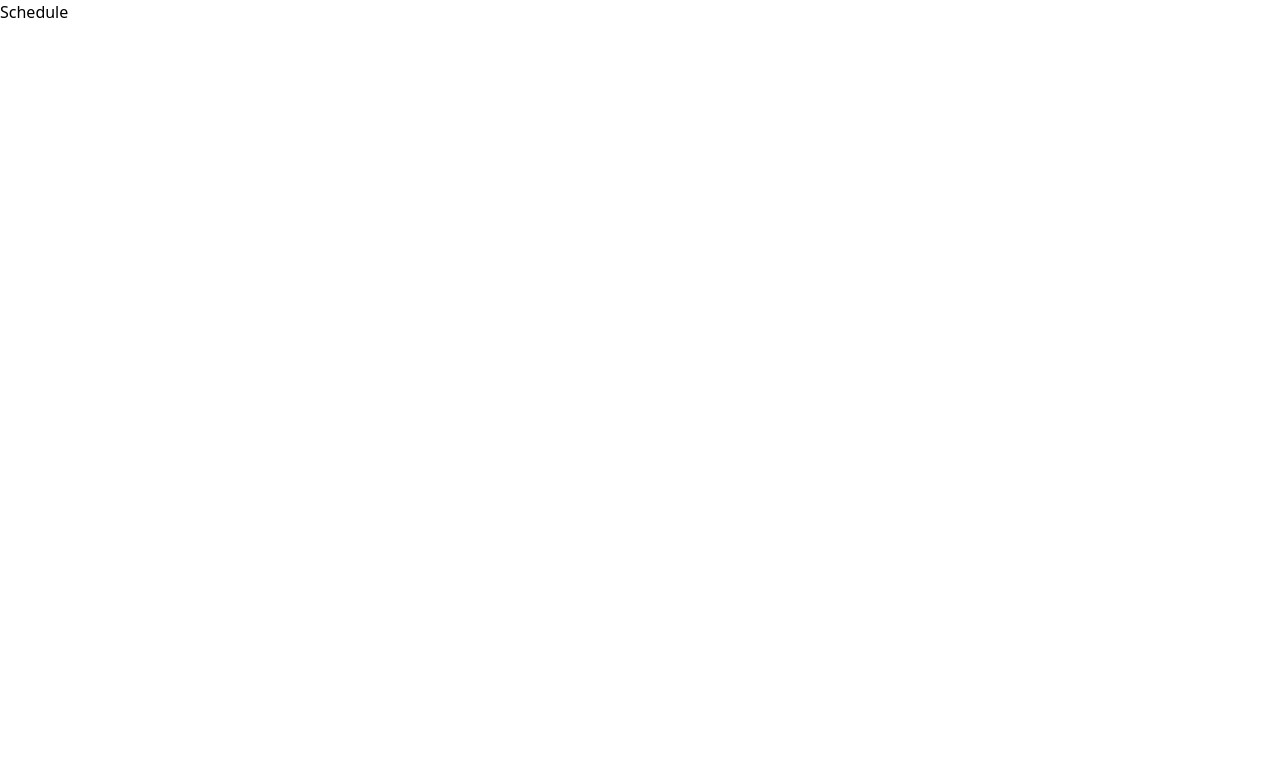
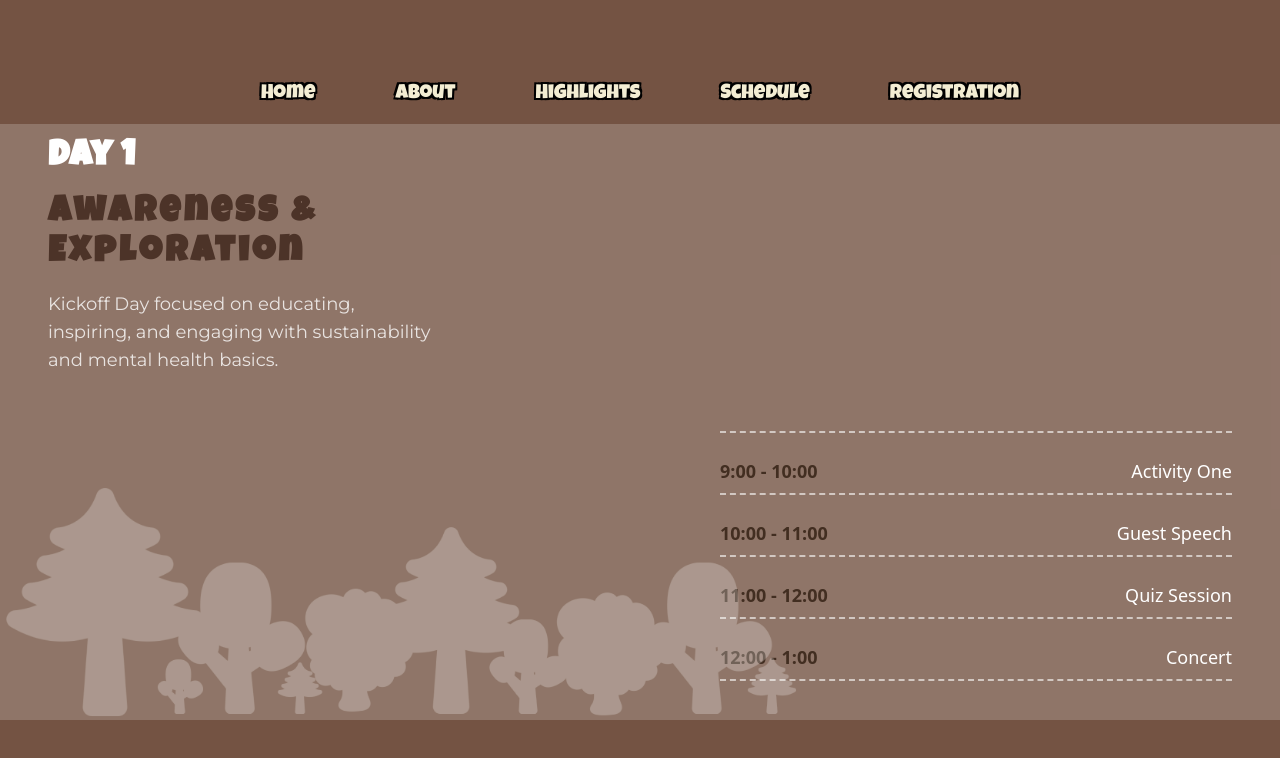
Before and after one commit to oneteck57/BigBang, a React (Vite) app: page /schedule in a window 1280 px wide. Shown: the top 758 px of the page. Built offline with nearby package versions, Linux system fonts and the light colour scheme.

Commit message:
feat: add component in page schedule

```diff
--- a/src/pages/Schedule.jsx
+++ b/src/pages/Schedule.jsx
@@ -1,5 +1,11 @@
+import DayOne from "../components/Schedule/DayOne";
+
 const Schedule = () => {
-  return <div>Schedule</div>;
+  return (
+    <>
+      <DayOne />
+    </>
+  );
 };
 
 export default Schedule;
```
